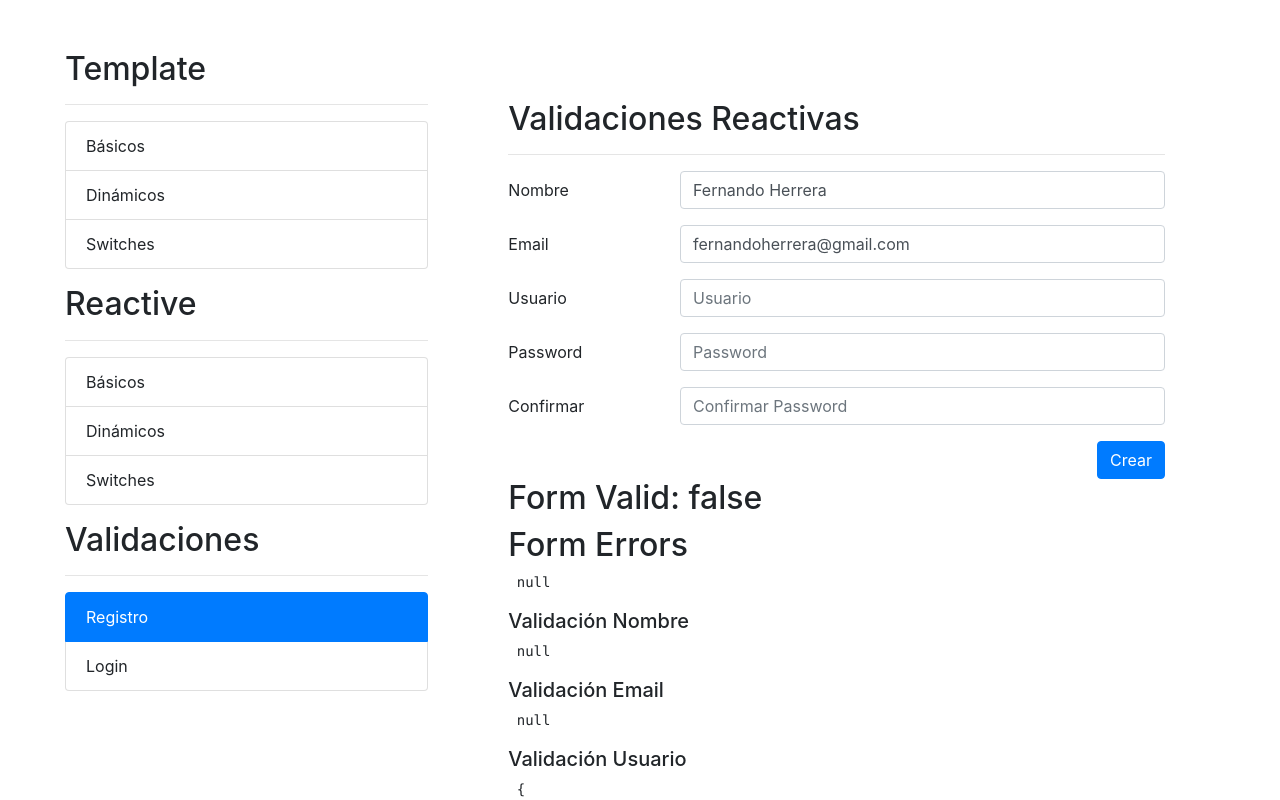
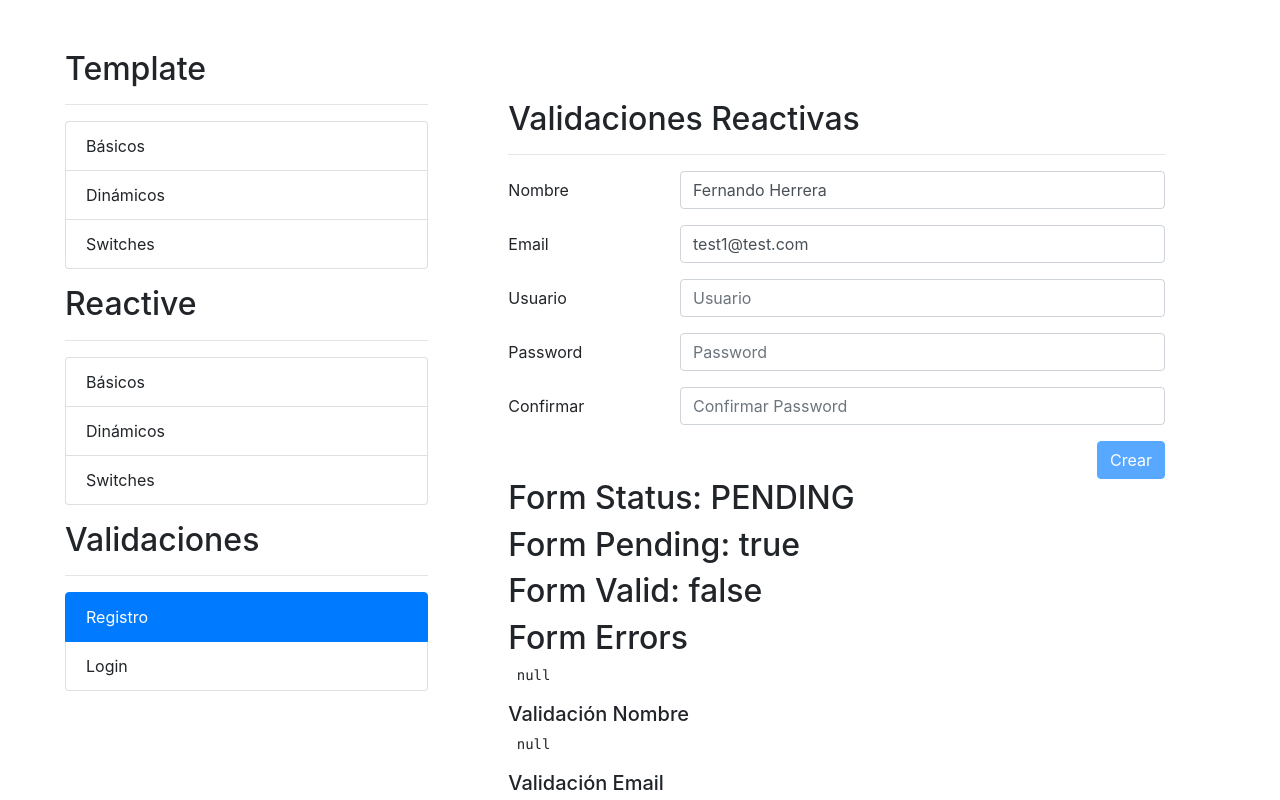
Before and after one commit to ferdiego88/formulariosApp, an Angular app: page /auth/registro in a window 1280 px wide. Shown: the top 800 px of the page. Built offline with nearby package versions, Linux system fonts and the light colour scheme; no server answers.

Commit message:
validaciones reactivas Email

```diff
--- a/src/app/app.module.ts
+++ b/src/app/app.module.ts
@@ -1,6 +1,6 @@
 import { NgModule } from '@angular/core';
 import { BrowserModule } from '@angular/platform-browser';
-
+import {HttpClientModule} from '@angular/common/http';
 import { AppComponent } from './app.component';
 import { AppRoutingModule } from './app-routing.module';
 import { SharedModule } from './shared/shared.module';
@@ -12,7 +12,8 @@ import { SharedModule } from './shared/shared.module';
   imports: [
     BrowserModule,
     AppRoutingModule,
-    SharedModule
+    SharedModule,
+    HttpClientModule
   ],
   providers: [],
   bootstrap: [AppComponent]
--- a/src/app/auth/pages/registro/registro.component.html
+++ b/src/app/auth/pages/registro/registro.component.html
@@ -19,7 +19,14 @@
           <div class="col-sm-9">
             <input type="email" class="form-control" formControlName="email" placeholder="Email del Usuario">
             <span *ngIf="campoNoValido('email')"
-            class="form-text text-danger">El correo es obligatorio</span>
+            class="form-text text-danger"> {{emailErrorMsg}} </span>
+
+            <!-- <span *ngIf="emailRequired()"
+            class="form-text text-danger">El correo electronico es obligatorio</span>
+            <span *ngIf="formatoEmail()"
+            class="form-text text-danger">El formato utilizado no es válido</span>
+            <span *ngIf="emailTomado()"
+            class="form-text text-danger">El correo electronico ya fue utilzado</span> -->
           </div>
 
       </div>
@@ -52,7 +59,8 @@
       </div>
       <div class="row">
         <div class="col">
-          <button type="submit" class="btn btn-primary float-right">Crear</button>
+          <button type="submit" class="btn btn-primary float-right"
+                   [disabled]="miFormulario.pending" >Crear</button>
         </div>
       </div>
 
@@ -60,6 +68,12 @@
     </form>
   </div>
 </div>
+<h2>
+  Form Status: {{miFormulario.status}}
+</h2>
+<h2>
+  Form Pending: {{miFormulario.pending}}
+</h2>
 <h2>
   Form Valid: {{miFormulario.valid}}
 </h2>
--- a/src/app/auth/pages/registro/registro.component.ts
+++ b/src/app/auth/pages/registro/registro.component.ts
@@ -1,6 +1,9 @@
 import { Component, OnInit } from '@angular/core';
 import { FormBuilder, FormGroup, Validators } from '@angular/forms';
 import { ValidatorService } from '../../../shared/validators/validator.service';
+import { EmailValidatorService } from '../../../shared/validators/email-validator.service';
+
+
 
 @Component({
   selector: 'app-registro',
@@ -11,7 +14,7 @@ export class RegistroComponent implements OnInit {
 
   miFormulario: FormGroup = this.fb.group({
     nombre: ['',[Validators.required,Validators.pattern(this.validatorService.nombreApellidoPatern)]],
-    email: ['',[Validators.required,Validators.pattern(this.validatorService.emailPattern)]],
+    email: ['',[Validators.required,Validators.pattern(this.validatorService.emailPattern)],[this.emailValidator]],
     usuario: ['',[Validators.required,this.validatorService.noPuedeSerFerdiego],],
     password: ['',[Validators.required, Validators.minLength(6)]],
     password2: ['',[Validators.required]]
@@ -19,14 +22,27 @@ export class RegistroComponent implements OnInit {
     validators: [this.validatorService.camposIguales('password','password2')]
   })
 
+
+  get emailErrorMsg():string {
+    const errors = this.miFormulario.get('email')?.errors;
+    if (errors?.['required']) {
+        return 'Correo electrónico es obligatorio';
+    } else if(errors?.['pattern']) {
+      return 'El formato de correo electrónico es inválido'
+    } else if(errors?.['emailTomado']) {
+      return 'El email ingresado esta siendo utilizado'
+    }
+    return '';
+  }
   constructor(private fb: FormBuilder,
-              private validatorService: ValidatorService) { }
+              private validatorService: ValidatorService,
+              private emailValidator: EmailValidatorService) { }
 
   ngOnInit(): void {
 
     this.miFormulario.reset({
       nombre: 'Fernando Herrera',
-      email: 'fernandoherrera@gmail.com'
+      email: 'test1@test.com'
     })
   }
 
@@ -40,4 +56,21 @@ export class RegistroComponent implements OnInit {
 
     this.miFormulario.markAllAsTouched();
   }
+
+  // emailRequired(){
+  //   return this.miFormulario.get('email')?.touched &&
+  //      this.miFormulario.get('email')?.errors?.['required'];
+  // }
+
+
+  // formatoEmail(){
+  //   return this.miFormulario.get('email')?.touched &&
+  //      this.miFormulario.get('email')?.errors?.['pattern'];
+  // }
+
+  // emailTomado(){
+  //   return this.miFormulario.get('email')?.touched &&
+  //      this.miFormulario.get('email')?.errors?.['emailTomado'];
+  // }
+
 }
--- /dev/null
+++ b/src/app/shared/validators/email-validator.service.ts
@@ -0,0 +1,28 @@
+import { HttpClient } from '@angular/common/http';
+import { Injectable } from '@angular/core';
+import { AbstractControl, AsyncValidator, ValidationErrors } from '@angular/forms';
+import { Observable } from 'rxjs';
+import { map, delay} from 'rxjs/operators';
+
+@Injectable({
+  providedIn: 'root'
+})
+export class EmailValidatorService implements AsyncValidator{
+
+  constructor(private http:HttpClient) { }
+
+  validate(control: AbstractControl): Observable<ValidationErrors | null> {
+    const email = control.value;
+    console.log(email);
+
+    return this.http.get<any>(`http://localhost:3000/usuarios?q=${email}`)
+          .pipe(
+            //delay(3000),
+            map(resp => {
+              return (resp.length === 0)
+                ?null
+                : {emailTomado: true}
+            })
+          )
+  }
+}
```
